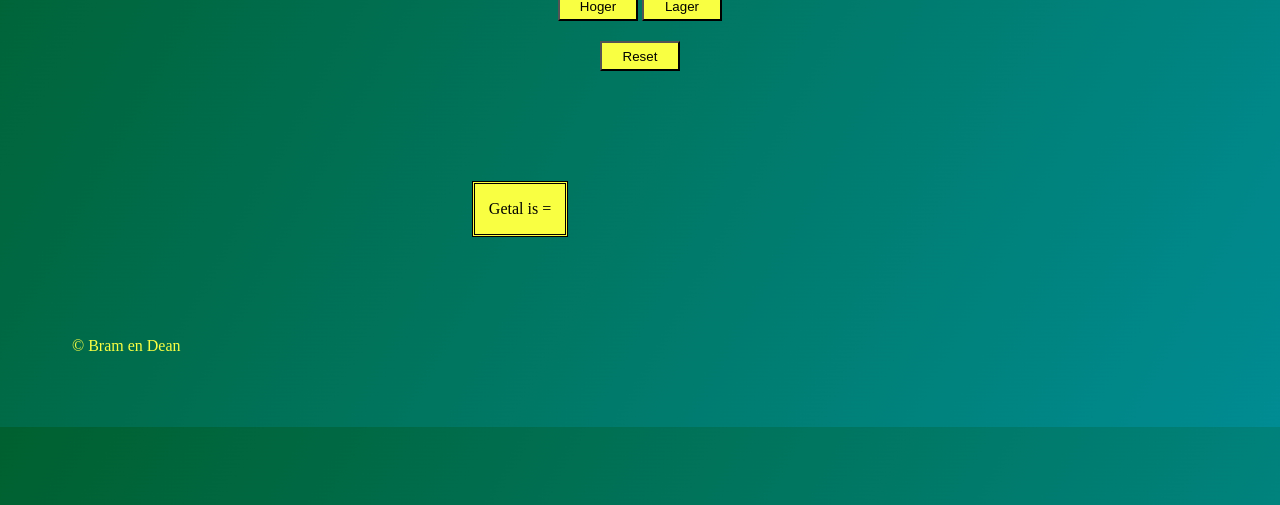
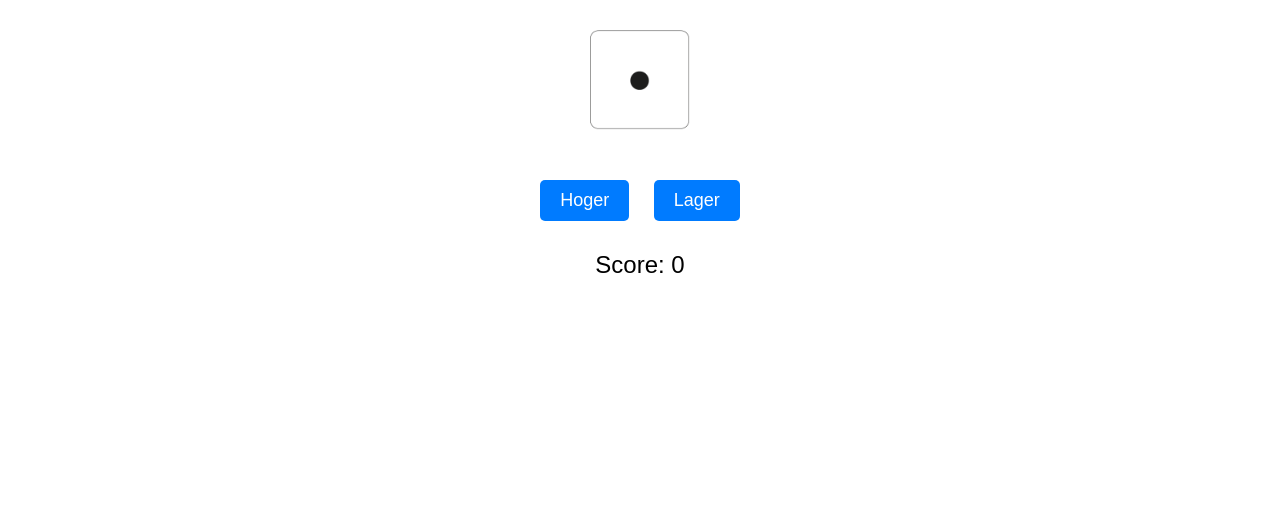
Before and after one commit to B-Verhoeff/projectbram, a plain HTML site: page HogerLager-main/index.html in a window 1280 px wide. Shown: the part 295-800 px from the top of the page. Drawn offline with Linux system fonts and the light colour scheme; files that its build step writes are made by us from their sources.

Commit message:
thuis update

```diff
--- a/HogerLager-main/css/style.css
+++ b/HogerLager-main/css/style.css
@@ -1,34 +1,49 @@
 body {
-    background-image: url('img/Web_Photo_Editor.jpg');
-    padding: 5%; /* Zegt hoe hoog/laag het content begint */
-    overflow: hidden; /* Verwijdert de scrollbar */
-    background-size: cover;
+    font-family: Arial, sans-serif;
+    display: flex;
+    justify-content: center;
+    align-items: center;
+    height: 100vh;
+    margin: 0;
 }
 
-.centertext {
+.container {
     text-align: center;
-    padding: 10px;
-    color: rgb(249, 255, 66);
 }
 
-input {
-    background-color: rgb(249, 255, 66);
-    width: 80px;
-    height: 30px;
+.centered-content {
+    display: flex;
+    flex-direction: column;
+    align-items: center;
+    justify-content: center;
 }
 
-article {
-    width: 90px;
-    height: 30px;
-    background-color: rgb(249, 255, 66);
-    margin: 100px;
-    border-style: double;
-    text-align: center;
-    padding-bottom: 20px;
-    position: relative;
-    left: 300px;
+#dice {
+    width: 100px;
+    height: 100px;
+    margin: 20px;
 }
 
-footer{
-    color: rgb(249, 255, 66);
+#buttons {
+    margin-top: 20px;
 }
+
+button {
+    font-size: 18px;
+    padding: 10px 20px;
+    margin: 10px;
+    border: none;
+    background-color: #007BFF;
+    color: #fff;
+    border-radius: 5px;
+    cursor: pointer;
+}
+
+button:hover {
+    background-color: #0056b3;
+}
+
+#score {
+    font-size: 24px;
+    margin-top: 20px;
+}
--- a/HogerLager-main/index.html
+++ b/HogerLager-main/index.html
@@ -1,39 +1,22 @@
 <!DOCTYPE html>
 <html lang="en">
-
-<div class="element"></div>
 <head>
-    <script src="js/main.js"></script>
     <meta charset="UTF-8">
-    <meta http-equiv="X-UA-Compatible" content="IE=edge">
-    <meta name="viewport" content="width=device-width, initial-scale=1.0">
     <title>Hoger Lager Spel</title>
-    <link rel="stylesheet" href="css/style.css">
+    <link rel="stylesheet" type="text/css" href="style.css">
 </head>
-
 <body>
-    <div class="centertext">
-        <h1>Hoger Lager</h1>
-        <h2>Is mijn getal hoger of lager dan 5 </h2>
-        <p>Tussen 1-10</p>
-        <h3 id="emptyspace"><br></h3> <!-- Dit is een lege witregel dat wordt herplaats als textField wordt geupdate -->
-        <h3 id="textField"></h3> <!-- Laat zien of je gewonnen hebt of niet -->
-
-        <input type="button" value="Hoger" onclick="higher()">
-
-        <input type="button" value="Lager" onclick="lower()">
+    <div class="container">
+        <h1>Hoger Lager Spel</h1>
+        <div class="centered-content">
+            <img id="dice" src="images/dice-1.png" alt="Dobbelsteen">
+            <div id="buttons">
+                <button id="higher">Hoger</button>
+                <button id="lower">Lager</button>
+            </div>
+            <div id="score">Score: 0</div>
+        </div>
     </div>
-
-    <div class="centertext">
-        <input type="button" value="Reset" onclick="reset()"> <!-- Herlaad de hele pagina (Dus F5) -->
-    </div>
-
-    <article>
-        <p>Getal is = <a id="N1"></a></p> <!-- Laat het getal zien als je hebt gegokt -->
-    </article>
-
+    <script src="script.js"></script>
 </body>
-<footer>
-    &copy Bram en Dean
-</footer>
 </html>
--- a/HogerLager-main/js/main.js
+++ /dev/null
@@ -1,32 +0,0 @@
-let computerGuess = Math.random() * 10; // Computer rolt 1 tot en met 10
-computerGuess = Math.ceil(computerGuess); // Dat wil zeggen, de waarde bijvoorbeeld 3,4 wordt afgerond naar 4,0
-console.log(computerGuess);
-
-function reset() {
-    window.location.reload(); // Herlaad het programma
-}
-
-
-function higher() { // Laat zien of je wint als je hoger gokt
-    document.getElementById("N1").innerHTML = computerGuess
-    if (computerGuess > 5) {
-        document.getElementById('textField').innerHTML =
-            "You Win";
-    } else {
-        document.getElementById('textField').innerHTML =
-            "You Lose";
-    }
-    document.getElementById("emptyspace").style.display = "none"; // Houdt de browser van bewegen
-}
-
-function lower() { // Laat zien of je wint als je lager gokt
-    document.getElementById("N1").innerHTML = computerGuess
-    if (computerGuess < 6) {
-        document.getElementById('textField').innerHTML =
-            "You Win";
-    } else {
-        document.getElementById('textField').innerHTML =
-            "You Lose";
-    }
-    document.getElementById("emptyspace").style.display = "none"; // Houdt de browser van bewegen
-}
--- /dev/null
+++ b/HogerLager-main/script.js
@@ -0,0 +1,35 @@
+let score = 0;
+let currentNumber = 1;
+
+function rollDice() {
+    return Math.floor(Math.random() * 6) + 1;
+}
+
+function updateDiceImage(number) {
+    document.getElementById("dice").src = `images/dobbelsteen-${number}.png`;
+}
+
+function updateScore(result) {
+    const newNumber = rollDice();
+    updateDiceImage(newNumber);
+
+    if ((result === "higher" && newNumber > currentNumber) || (result === "lower" && newNumber < currentNumber)) {
+        score++;
+    } else {
+        score = 0;
+    }
+
+    currentNumber = newNumber;
+
+    document.getElementById("score").textContent = `Score: ${score}`;
+}
+
+document.getElementById("higher").addEventListener("click", () => {
+    updateScore("higher");
+});
+
+document.getElementById("lower").addEventListener("click", () => {
+    updateScore("lower");
+});
+
+updateDiceImage(currentNumber);
```
Also changed, not shown: HogerLager-main/images/dobbelsteen-1.png (added), HogerLager-main/images/dobbelsteen-2.png (added), HogerLager-main/images/dobbelsteen-3.png (added), HogerLager-main/images/dobbelsteen-4.png (added), HogerLager-main/images/dobbelsteen-5.png (added), HogerLager-main/images/dobbelsteen-6.png (added).
